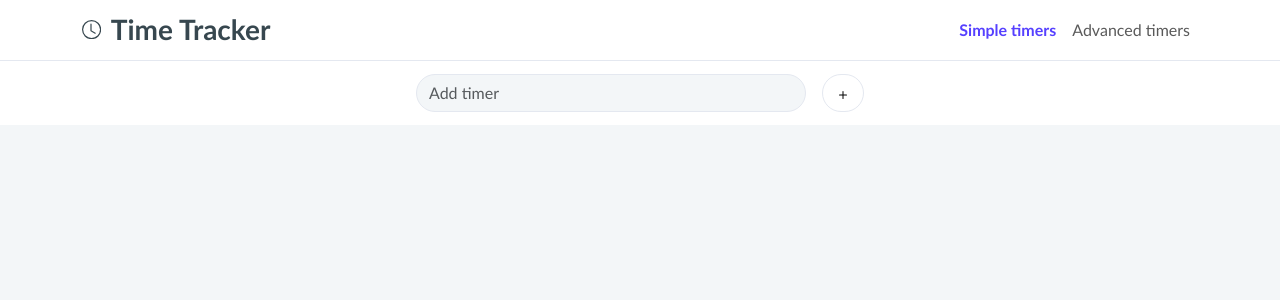
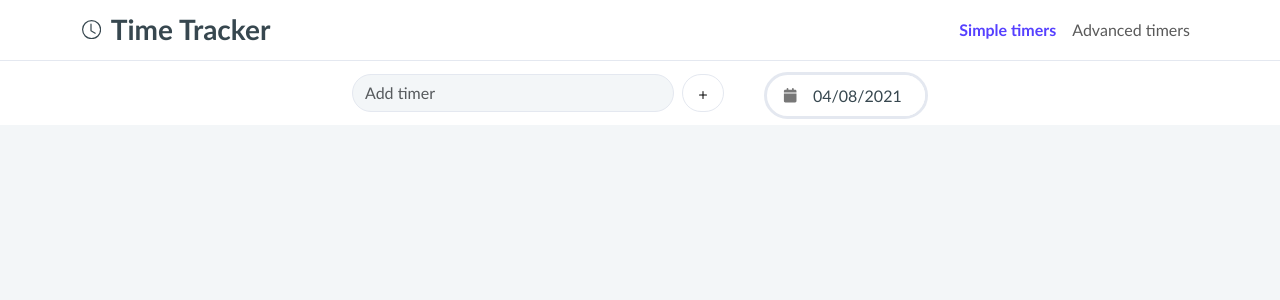
Before and after one commit to BSkura98/TimeTracker, a React (Create React App) app: page /timers in a window 1280 px wide. Shown: the top 300 px of the page. Built offline with nearby package versions, Linux system fonts and the light colour scheme.

Commit message:
Add date picker

```diff
--- a/package.json
+++ b/package.json
@@ -11,6 +11,7 @@
     "bootstrap-icons": "^1.10.5",
     "react": "^17.0.2",
     "react-bootstrap": "^2.8.0",
+    "react-datepicker": "^4.16.0",
     "react-dom": "^17.0.2",
     "react-redux": "^8.1.1",
     "react-router-dom": "^6.14.2",
--- a/src/pages/Timers/Form/Form.js
+++ b/src/pages/Timers/Form/Form.js
@@ -3,28 +3,32 @@ import { useDispatch } from "react-redux";
 import BootstrapForm from "react-bootstrap/Form";
 import Button from "react-bootstrap/Button";
 import Stack from "react-bootstrap/Stack";
+import DatePicker from "react-datepicker";
 
 import "./style.scss";
 import { PlusIcon } from "../../../icons";
 import { addTimer } from "../../../redux/slices/timers";
+import { Container } from "react-bootstrap";
 
 const Form = () => {
   const dispatch = useDispatch();
   const [timerName, setTimerName] = useState("");
+  const [date, setDate] = useState(new Date());
 
   const inputTextHandler = (e) => {
     setTimerName(e.target.value);
   };
 
-  const submitHandler = (e) => {
+  const handleSubmit = (e) => {
     e.preventDefault();
     dispatch(addTimer(timerName));
     setTimerName("");
   };
 
   return (
-    <form onSubmit={submitHandler}>
-      <Stack className="add-timer-form-stack" direction="horizontal" gap={3}>
+    <form onSubmit={handleSubmit}>
+      <Container fluid="md">
+        <Stack className="add-timer-form-stack" direction="horizontal" gap={2}>
           <BootstrapForm.Control
             value={timerName}
             onChange={inputTextHandler}
@@ -35,7 +39,13 @@ const Form = () => {
           <Button className="add-timer-button" type="submit" variant="light">
             <PlusIcon />
           </Button>
+          <DatePicker
+            showIcon
+            selected={date}
+            onChange={(date) => setDate(date)}
+          />
         </Stack>
+      </Container>
     </form>
   );
 };
--- a/src/pages/Timers/Form/style.scss
+++ b/src/pages/Timers/Form/style.scss
@@ -9,5 +9,11 @@ form {
 }
 
 .add-timer-form-stack {
-  width: 28rem;
+  max-width: 36rem;
+  margin-left: auto;
+  margin-right: auto;
 }
+
+.add-timer-button {
+  margin-right: 2rem;
+}
--- a/src/pages/Timers/index.js
+++ b/src/pages/Timers/index.js
@@ -2,7 +2,6 @@ import React from "react";
 
 import Form from "./Form/Form";
 import TimerList from "./TimerList/TimerList";
-import "./style.scss";
 
 export const SimpleTimers = () => {
   return (
--- a/src/pages/Timers/style.scss
+++ /dev/null
@@ -1,21 +0,0 @@
-@import "./../../styles/colors";
-
-form input,
-form button {
-  padding: 0.5rem;
-  font-size: 2rem;
-  border: none;
-  background: white;
-}
-
-form button {
-  color: #37247a;
-  background: #f7fffe;
-  cursor: pointer;
-  transition: all 0.3s ease;
-}
-
-form button:hover {
-  background: #37247a;
-  color: white;
-}
--- a/src/styles/_input.scss
+++ b/src/styles/_input.scss
@@ -5,3 +5,30 @@
   background: $backgroundSecondary;
   border-color: $borderColor;
 }
+
+.react-datepicker-wrapper {
+  height: 2.6rem;
+}
+
+.react-datepicker__input-container {
+  border-radius: 2.2rem;
+  border: solid $borderColor;
+  display: flex;
+  flex-direction: row;
+  align-items: center;
+
+  svg {
+    width: 0.9rem;
+    height: 0.9rem;
+    fill: $textButton;
+    margin-left: 1rem;
+  }
+
+  input {
+    border: none;
+    border-radius: 2.2rem;
+    height: 2.6rem;
+    width: 7rem;
+    margin-left: 1rem;
+  }
+}
```
Also changed, not shown: 1 other file (tests, documents, lock files or other folders). Lines whose indentation alone changed are shown as unchanged.
